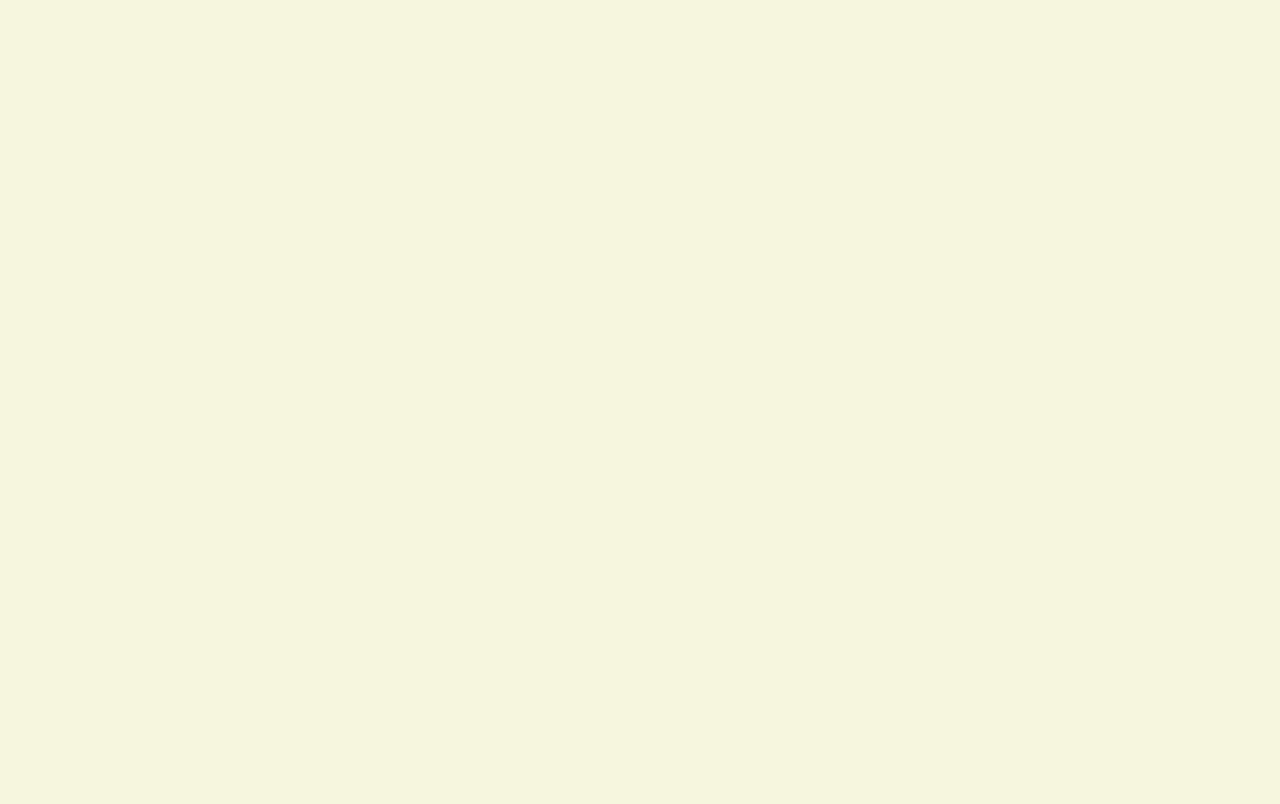
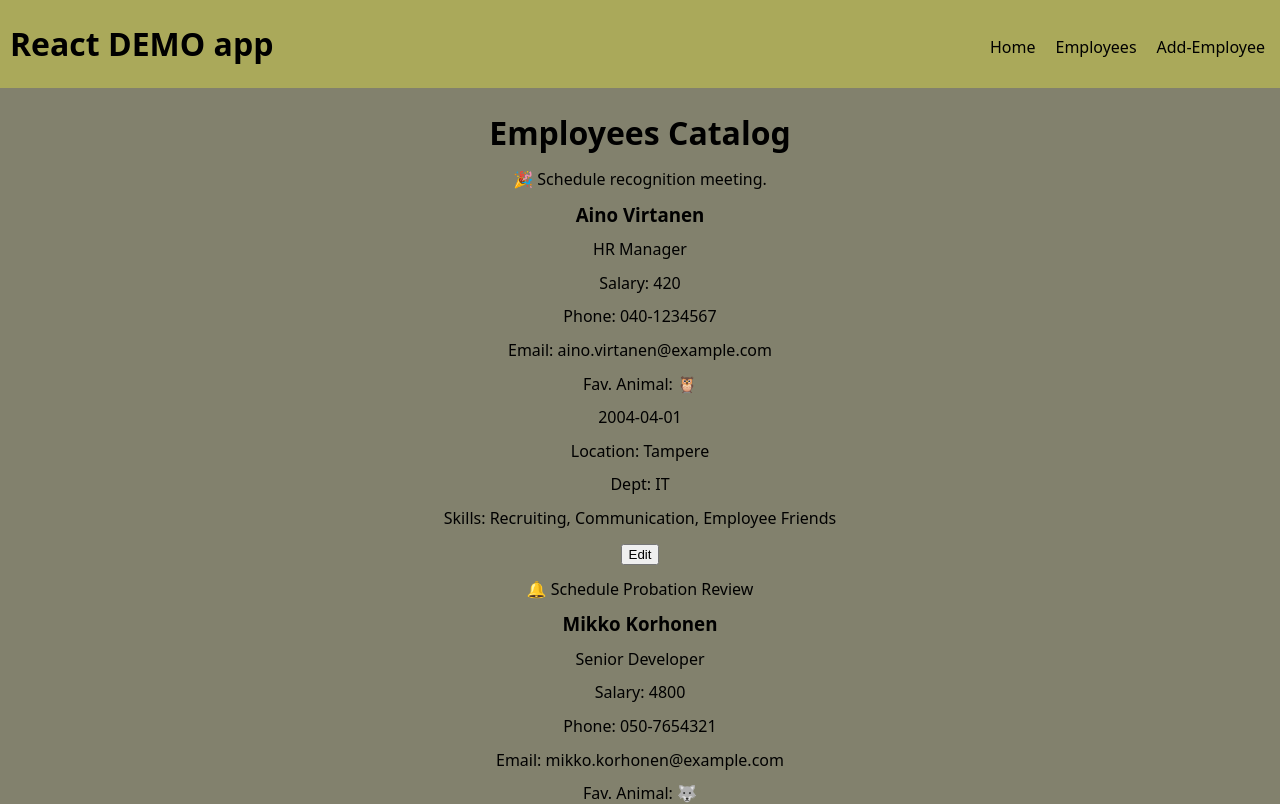
Before and after one commit to C3driK/hrApp, a React (Vite) app: page /employees in a window 1280 px wide. Before the commit this address had no page. Shown: the top 804 px of the page. Built offline with nearby package versions, Linux system fonts and the light colour scheme; data requests are answered from the project's data file.

Commit message:
add step 5

```diff
--- a/db.json
+++ b/db.json
@@ -4,17 +4,17 @@
       "id": "1",
       "name": "Aino Virtanen",
       "title": "HR Manager",
-      "salary": 4200,
+      "salary": 420,
       "phone": "040-1234567",
       "email": "aino.virtanen@example.com",
       "animal": "Owl",
       "startDate": "2004-04-01",
-      "location": "Helsinki",
-      "department": "Human Resources",
+      "location": "Tampere",
+      "department": "IT",
       "skills": [
         "Recruiting",
         "Communication",
-        "Employee Relations"
+        "Employee Friends"
       ]
     },
     {
--- a/src/App.jsx
+++ b/src/App.jsx
@@ -1,4 +1,5 @@
 import "./App.css";
+import Root from "./pages/Root.jsx";
 import AddEmployee from "./pages/addEmployee/AddEmployee.jsx";
 import About from "./pages/about/About.jsx";
 import PersonList from "./pages/Person/PersonList.jsx";
@@ -20,37 +21,95 @@ function App() {
     setFormData((prev) => [...prev, newPerson]);
   };
 
+  const handleSalaryChange = (id, newSalary) => {
+    axios
+      .patch(`http://localhost:3001/employees/${id}`, { salary: newSalary })
+      .then((res) => {
+        setFormData((prev) =>
+          prev.map((employee) => (employee.id === id ? res.data : employee))
+        );
+      })
+      .catch((err) => {
+        console.error("Failed to update salary", err);
+      });
+  };
+
+  const handleLocationChange = (id, newLocation) => {
+    axios
+      .patch(`http://localhost:3001/employees/${id}`, { location: newLocation })
+      .then((res) => {
+        setFormData((prev) =>
+          prev.map((employee) => (employee.id === id ? res.data : employee))
+        );
+      })
+      .catch((err) => {
+        console.error("Failed to update location", err);
+      });
+  };
+
+  const handleDepartmentChange = (id, newDepartment) => {
+    axios
+      .patch(`http://localhost:3001/employees/${id}`, {
+        department: newDepartment,
+      })
+      .then((res) => {
+        setFormData((prev) =>
+          prev.map((employee) => (employee.id === id ? res.data : employee))
+        );
+      })
+      .catch((err) => {
+        console.error("Failed to update department", err);
+      });
+  };
+
+  const handleSkillsChange = (id, newSkills) => {
+    const skillsArray =
+      typeof newSkills === "string"
+        ? newSkills
+            .split(",")
+            .map((skill) => skill.trim())
+            .filter((skill) => skill.length > 0)
+        : newSkills;
+    axios
+      .patch(`http://localhost:3001/employees/${id}`, {
+        skills: skillsArray,
+      })
+      .then((res) => {
+        setFormData((prev) =>
+          prev.map((employee) => (employee.id === id ? res.data : employee))
+        );
+      })
+      .catch((err) => {
+        console.error("failed to update skills", err);
+      });
+  };
+
   return (
     <BrowserRouter>
       <Routes>
+        <Route path="/" element={<Root />}>
+          <Route index element={<About />} />
           <Route
-          path="/"
-          element={<PersonList formData={formData} setFormData={setFormData} />}
+            path="/employees"
+            element={
+              <PersonList
+                formData={formData}
+                onSalaryChange={handleSalaryChange}
+                onLocationChange={handleLocationChange}
+                onDepartmentChange={handleDepartmentChange}
+                onSkillsChange={handleSkillsChange}
               />
-        <Route path="/about" element={<About />} />
+            }
+          />
+
           <Route
             path="/add"
             element={<AddEmployee onAddEmployee={addEmployeeHandler} />}
           />
+        </Route>
       </Routes>
     </BrowserRouter>
   );
-
-  // const router = createBrowserRouter([
-  //   {
-  //     path: "/",
-  //     element: <PersonList formData={formData} setFormData={setFormData} />,
-  //   },
-  //   {
-  //     path: "/about",
-  //     element: <About />,
-  //   },
-  //   {
-  //     path: "/add",
-  //     element: <AddEmployee onAddEmployee={addEmployeeHandler} />,
-  //   },
-  // ]);
-  return <RouterProvider router={router} />;
 }
 
 export default App;
--- a/src/components/header/Header.jsx
+++ b/src/components/header/Header.jsx
@@ -10,7 +10,7 @@ const Header = ({ logo }) => {
       <nav>
         <ul>
           <NavLink to="/">Home</NavLink>
-          <NavLink to="/about">About</NavLink>
+          <NavLink to="/employees">Employees</NavLink>
           <NavLink to="/add">Add-Employee</NavLink>
         </ul>
       </nav>
--- a/src/pages/Person/PersonCard.jsx
+++ b/src/pages/Person/PersonCard.jsx
@@ -3,6 +3,7 @@ import { Link } from "react-router";
 
 const PersonCard = ({
   reminder,
+  id,
   name,
   title,
   salary,
@@ -13,24 +14,94 @@ const PersonCard = ({
   location,
   department,
   topSkills,
+  onSalaryChange,
+  onLocationChange,
+  onDepartmentChange,
+  onSkillsChange,
 }) => {
   const [isEditing, setIsEditing] = useState(false);
-  const [newSalary, setNewSalary] = useState();
+  const [newSalary, setNewSalary] = useState(salary);
+  const [newLocation, setNewLocation] = useState(location);
+  const [newDepartment, setNewDepartment] = useState(department);
+  const [newSkills, setNewSkills] = useState(topSkills);
+
+  const handleSave = () => {
+    onSalaryChange(id, parseFloat(newSalary));
+    onLocationChange(id, newLocation);
+    onDepartmentChange(id, newDepartment);
+    onSkillsChange(id, newSkills);
+    setIsEditing(false);
+  };
+
+  const handleCancel = () => {
+    setNewSalary(salary);
+    setNewLocation(location);
+    setNewDepartment(department);
+    setNewSkills(topSkills);
+    setIsEditing(false);
+  };
+
+  // const isSaveDisabled = () => {
+  //   newSalary === "" &&
+  //     newLocation === "" &&
+  //     newDepartment === "" &&
+  //     newSkills === "";
+  // };
 
   return (
     <>
-      <div className="card">
+      <div className="PersonCard">
         <p className="reminder">{reminder}</p>
         <h3>{name}</h3>
         <p>{title}</p>
-        <p>Salary: {salary}</p>
+        {isEditing ? (
+          <input
+            type="number"
+            value={newSalary}
+            onChange={(e) => setNewSalary(e.target.value)}
+          />
+        ) : (
+          <p>Salary: {salary}</p>
+        )}
         <p>Phone: {phone}</p>
         <p>Email: {email}</p>
         <p>Fav. Animal: {fanimal}</p>
         <p>{startDate}</p>
-        <p>Location: {location}</p>
-        <p>Dept: {department}</p>
-        <p>Skills: {topSkills}</p>
+        {isEditing ? (
+          <input
+            type="text"
+            value={newLocation}
+            onChange={(e) => setNewLocation(e.target.value)}
+          />
+        ) : (
+          <p>Location: {location}</p>
+        )}
+        {isEditing ? (
+          <input
+            type="text"
+            value={newDepartment}
+            onChange={(e) => setNewDepartment(e.target.value)}
+          />
+        ) : (
+          <p>Dept: {department}</p>
+        )}
+        {isEditing ? (
+          <input
+            type="text"
+            value={newSkills}
+            onChange={(e) => setNewSkills(e.target.value)}
+          />
+        ) : (
+          <p>Skills: {topSkills}</p>
+        )}
+        {isEditing ? (
+          <>
+            <button onClick={handleSave}>Save</button>
+            <button onClick={handleCancel}>Cancel</button>
+          </>
+        ) : (
+          <button onClick={() => setIsEditing(true)}>Edit</button>
+        )}
       </div>
     </>
   );
--- a/src/pages/Person/PersonList.jsx
+++ b/src/pages/Person/PersonList.jsx
@@ -1,9 +1,6 @@
 import "./Person.css";
 import PersonCard from "./PersonCard.jsx";
-import { employees } from "../../data/employeeData.js";
 import { animalEmojis } from "../../data/animalEmoji.js";
-import Header from "../../components/header/Header.jsx";
-import Footer from "../../components/footer/Footer.jsx";
 
 const status = (startDateString) => {
   const today = new Date();
@@ -24,11 +21,17 @@ const status = (startDateString) => {
 };
 
 //so booksData and setBooksData are props deconsructed gotten from App.jsx
-const PersonList = ({ formData }) => {
+const PersonList = ({
+  formData,
+  onSalaryChange,
+  onLocationChange,
+  onDepartmentChange,
+  onSkillsChange,
+}) => {
   return (
     <>
-      <Header logo="HR APP" />
-      <main id="employees">
+      <div className="container">
+        <h1>Employees Catalog</h1>
         {formData.map((employee) => (
           <PersonCard
             key={employee.id}
@@ -36,10 +39,17 @@ const PersonList = ({ formData }) => {
             reminder={status(employee.startDate)}
             topSkills={employee.skills.join(", ")}
             {...employee}
+            onSalaryChange={(id, newSalary) => onSalaryChange(id, newSalary)}
+            onLocationChange={(id, newLocation) =>
+              onLocationChange(id, newLocation)
+            }
+            onDepartmentChange={(id, newDepartment) =>
+              onDepartmentChange(id, newDepartment)
+            }
+            onSkillsChange={(id, newSkills) => onSkillsChange(id, newSkills)}
           />
         ))}
-      </main>
-      <Footer />
+      </div>
     </>
   );
 };
--- a/src/pages/Root.jsx
+++ b/src/pages/Root.jsx
@@ -5,7 +5,7 @@ import { Outlet } from "react-router";
 const Root = () => {
   return (
     <>
-      <Header name="React DEMO app" />
+      <Header logo="React DEMO app" />
       <main>
         <Outlet />
       </main>
--- a/src/pages/about/About.jsx
+++ b/src/pages/about/About.jsx
@@ -5,12 +5,10 @@ import "./about.css";
 const About = () => {
   return (
     <>
-      <Header logo="HR APP" />
       <div id="about">
         <h1>I AM THE ABOUT PAGE</h1>
         <p>Under construction.</p>
       </div>
-      <Footer />
     </>
   );
 };
--- a/src/pages/addEmployee/AddEmployee.jsx
+++ b/src/pages/addEmployee/AddEmployee.jsx
@@ -1,5 +1,3 @@
-import Header from "../../components/header/Header";
-import Footer from "../../components/footer/Footer";
 import "./addEmployee.css";
 import { useState } from "react";
 import { useNavigate } from "react-router";
@@ -55,7 +53,6 @@ const AddEmployee = ({ onAddEmployee }) => {
 
   return (
     <>
-      <Header logo="HR APP" />
       <div id="form-container">
         <h2>Add Employee</h2>
         <form onSubmit={handleSubmit}>
@@ -109,7 +106,7 @@ const AddEmployee = ({ onAddEmployee }) => {
             id="animal"
             type="text"
             name="fanimal"
-            value={formData.animal}
+            value={formData.fanimal}
             onChange={handleChange}
           />
 
@@ -151,7 +148,6 @@ const AddEmployee = ({ onAddEmployee }) => {
           <button type="submit">Add</button>
         </form>
       </div>
-      <Footer />
     </>
   );
 };
```
Lines whose indentation alone changed are shown as unchanged.
